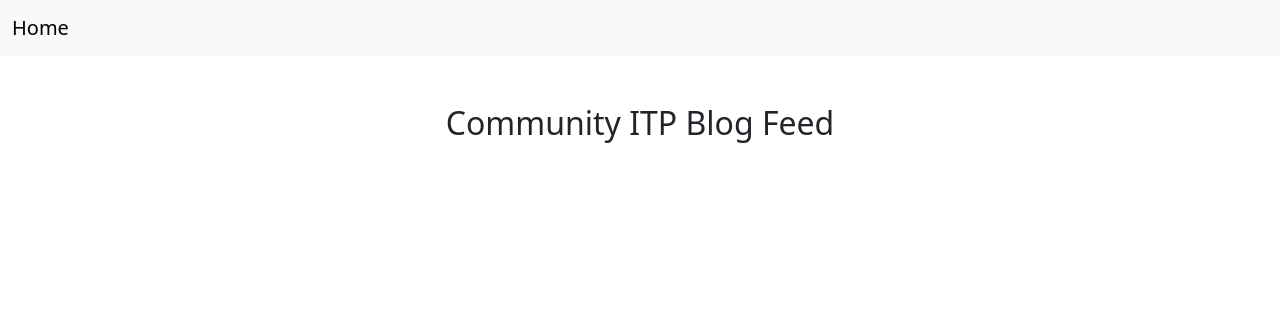
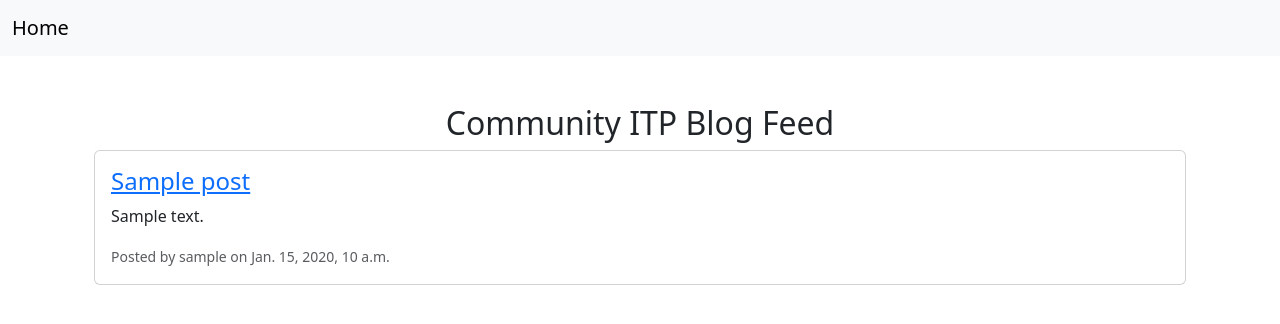
Before and after one commit to jackiedallas/django-blog-website, a Django app: page /home/ in a window 1280 px wide. Shown: the top 324 px of the page. Run offline with Django 5.2, Linux system fonts and the light colour scheme; tables that the repository leaves empty hold one stand-in row (values such as "Sample post").

Commit message:
added functionality to make post

```diff
--- a/blog_website/blog/templates/blog/base.html
+++ b/blog_website/blog/templates/blog/base.html
@@ -20,7 +20,7 @@
                 <div class="navbar-collapse" id="navbarSupportedContent">
                     <ul class="navbar-nav me-auto mb-2 mb-lg-0">
                         <li class="nav-item">
-                            <a class="nav-link active" aria-current="page" href="{% url 'profile' %}">My Blog</a>
+                            <a class="nav-link" aria-current="page" href="{% url 'profile' user.username %}">My Blog</a>
                         </li>
                         <li class="nav-item">
                             <a class="nav-link" href="#">About Me</a>
--- a/blog_website/blog/templates/blog/home.html
+++ b/blog_website/blog/templates/blog/home.html
@@ -3,5 +3,18 @@
 {% block content %}
 <div class="container mt-5">
     <h2 class="text-center">Community ITP Blog Feed</h2>
+    {% for post in posts %}
+        <div class="card mb-3">
+            <div class="card-body">
+                <h4 class="card-title">
+                    <a href="{% url 'post_detail' post.slug %}">{{ post.title }}</a>
+                </h4>
+                <p class="card-text">{{ post.content|truncatewords:30 }}</p>
+                <small class="text-muted">Posted by {{ post.author.username }} on {{ post.created_at }}</small>
+            </div>
+        </div>
+    {% empty %}
+        <p>No posts available.</p>
+    {% endfor %}
 </div>
 {% endblock %}
--- a/blog_website/blog/urls.py
+++ b/blog_website/blog/urls.py
@@ -1,9 +1,10 @@
-from django.urls import path  # type: ignore
-from . import views  # Import views only from the `blog` app
+from django.urls import path
+from . import views
 
 urlpatterns = [
     path('', views.landing_page, name='landing'),
     path('home/', views.home, name='home'),
     path('register/', views.register, name='register'),
-    path('profile/', views.profile, name='profile')
+    path('profile/<str:username>/', views.profile, name='profile'),
+    path('post/<slug:slug>/', views.post_detail, name='post_detail'),  # ✅ Add this for post details
 ]
--- a/blog_website/blog/views.py
+++ b/blog_website/blog/views.py
@@ -1,15 +1,20 @@
-from django.shortcuts import render, redirect  # type: ignore
-from django.contrib.auth import login  # type: ignore
-from django.contrib.auth.forms import UserCreationForm  # type: ignore
+from django.shortcuts import render, redirect, get_object_or_404
+from django.contrib.auth import login
+from django.contrib.auth.forms import UserCreationForm
+from django.contrib.auth.models import User
+from .models import Post
+from .forms import PostForm
 
 
 def landing_page(request):
+    """View to handle the landing page."""
     if request.user.is_authenticated:
-        return redirect('home')  # redirect logged in users to home page
+        return redirect('home')  # Redirect logged-in users to home page
     return render(request, 'blog/landing.html')
 
 
 def register(request):
+    """View to handle user registration."""
     if request.method == 'POST':
         form = UserCreationForm(request.POST)
         if form.is_valid():
@@ -18,12 +23,39 @@ def register(request):
             return redirect('home')  # Redirect to home page
     else:
         form = UserCreationForm()
+
     return render(request, 'blog/register.html', {'form': form})
 
 
-def home(request):  # This function must exist!
-    return render(request, 'blog/home.html')
+def home(request):
+    """View to handle the home page."""
+    posts = Post.objects.filter(published=True).order_by('-created_at')
+    return render(request, 'blog/home.html', {'posts': posts})
 
 
-def profile(request):
-    return render(request, 'blog/profile.html')
+def profile(request, username):
+    """View to handle user profile and their posts."""
+    user = get_object_or_404(User, username=username)
+    posts = Post.objects.filter(author=user).order_by('-created_at')
+
+    form = None  # Default to None for users who cannot post
+
+    if request.user == user:
+        if request.method == 'POST':
+            form = PostForm(request.POST)
+            if form.is_valid():
+                post = form.save(commit=False)
+                post.author = request.user
+                post.save()
+                # ✅ Fixed redirect
+                return redirect('profile', username=request.user.username)
+        else:
+            form = PostForm()
+
+    return render(request, 'blog/profile.html', {'user': user, 'posts': posts, 'form': form})
+
+
+def post_detail(request, slug):
+    """View to display a full blog post."""
+    post = get_object_or_404(Post, slug=slug)
+    return render(request, 'blog/post_detail.html', {'post': post})
```
Also changed, not shown: blog_website/blog/forms.py (added, +8 -0 lines), blog_website/blog/models.py (+12 -5 lines), blog_website/blog/templates/blog/post_detail.html (added, +11 -0 lines), blog_website/blog/templates/blog/profile.html (+24 -3 lines).
